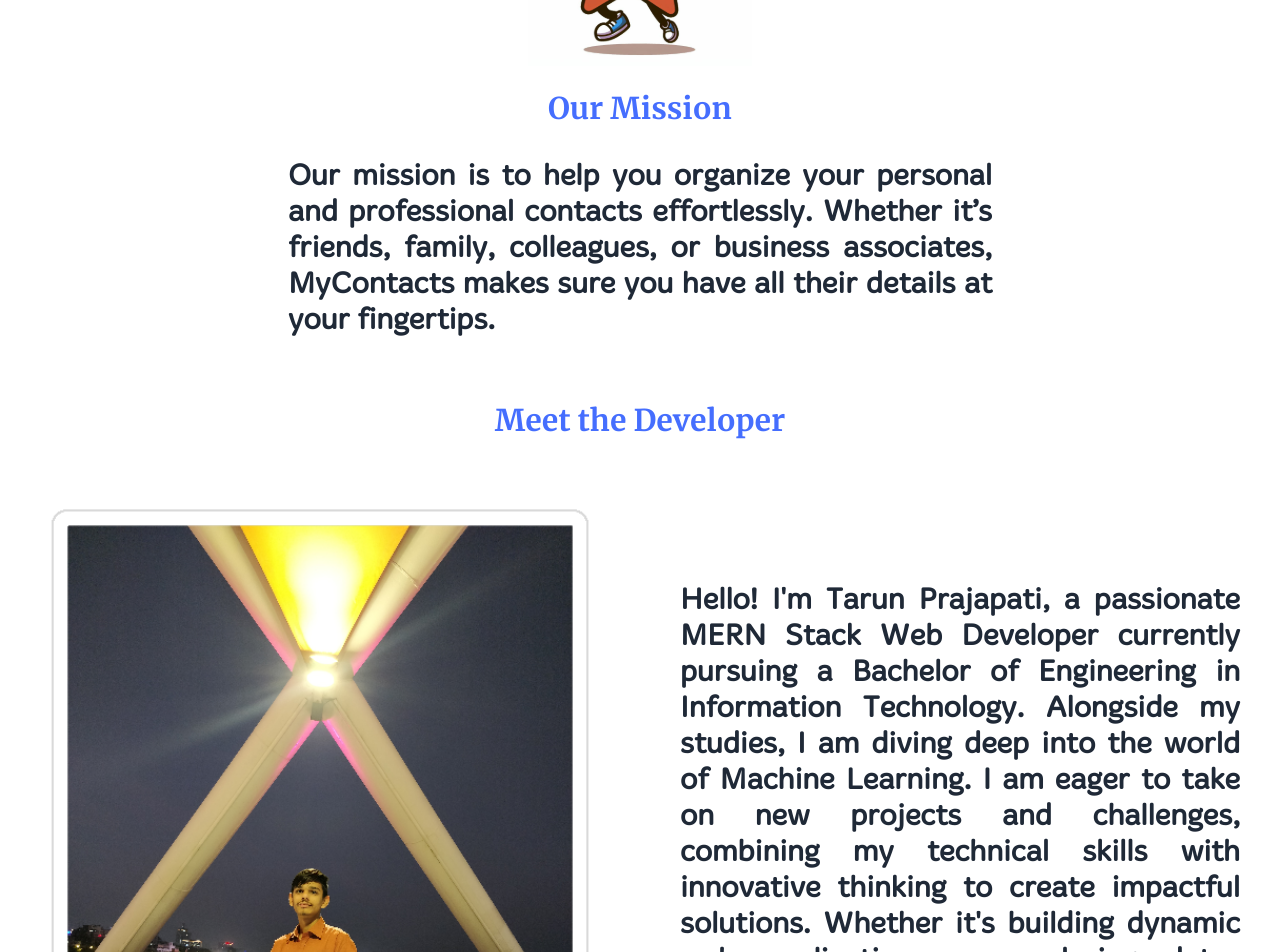
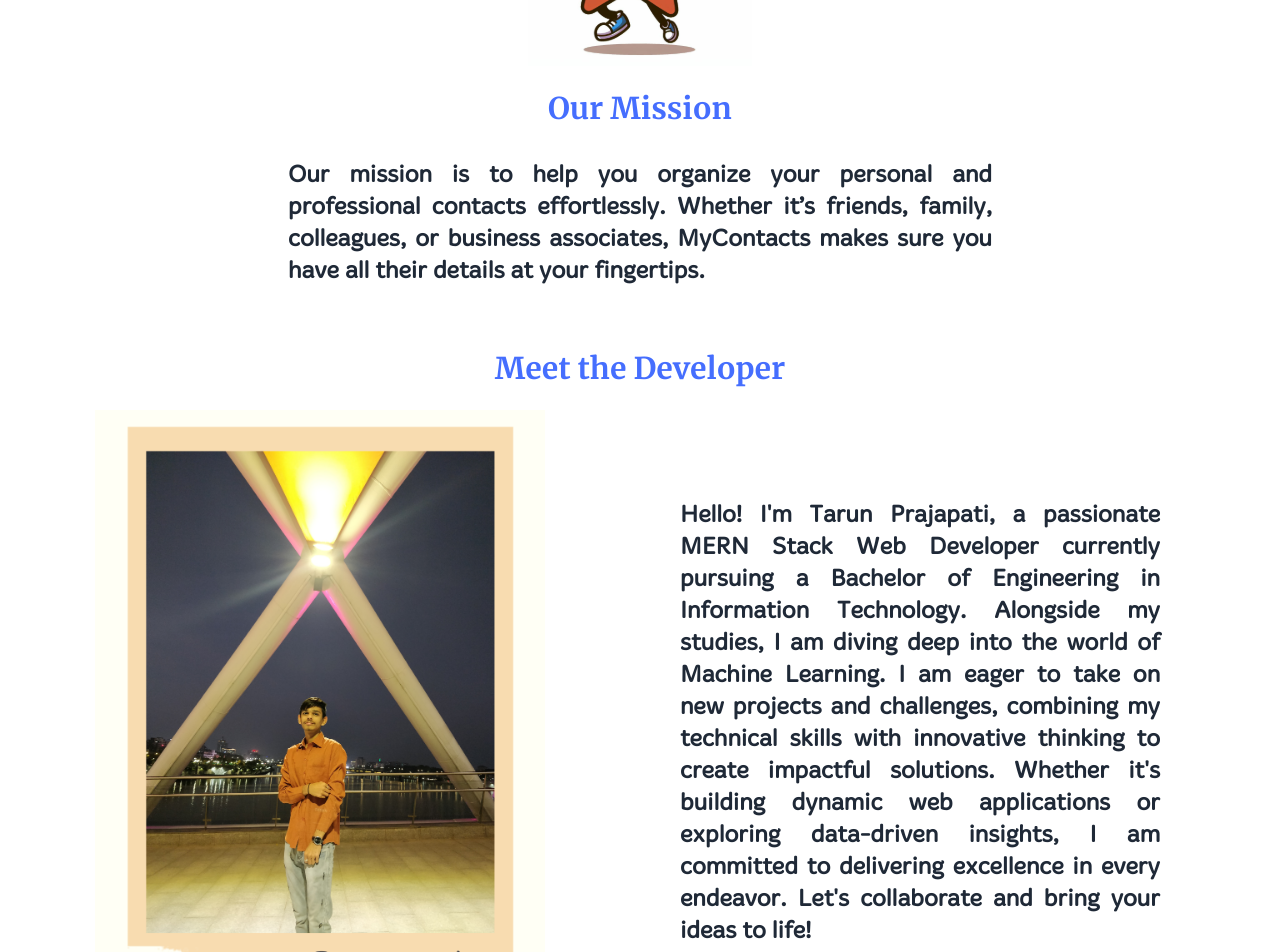
Before and after one commit to TarunPrajapati-9/MyContacts, a React (Vite) app in the folder client/: page /about in a window 1280 px wide. Shown: the part 340-1292 px from the top of the page. Built offline with nearby package versions, Linux system fonts and the light colour scheme; no server answers.

Commit message:
About and Footer Page Added

```diff
--- a/client/src/components/About.tsx
+++ b/client/src/components/About.tsx
@@ -13,7 +13,7 @@ export default function About() {
   };
 
   return (
-    <div className="bg-[#FFFFFF]">
+    <div className="bg-[#FFFFFF] select-none">
       {/* logo section */}
       <div className="flex justify-center select-none pointer-events-none">
         <img src="/about.svg" alt="about" className="my-2" />
@@ -24,7 +24,7 @@ export default function About() {
         <p className="font-title text-[#456EFE] text-center text-3xl">
           Our Mission
         </p>
-        <p className="font-aboutDesc text-justify font-semibold p-8 text-3xl mx-auto max-w-screen-md">
+        <p className="font-aboutDesc text-justify font-semibold p-8 text-2xl mx-auto max-w-screen-md">
           Our mission is to help you organize your personal and professional
           contacts effortlessly. Whether it’s friends, family, colleagues, or
           business associates, MyContacts makes sure you have all their details
@@ -38,15 +38,15 @@ export default function About() {
           Meet the Developer
         </p>
         <div className="flex flex-col md:flex-row items-center md:items-start justify-between">
-          <div className="w-full md:w-1/2 flex justify-center md:justify-end mb-6 md:mb-0">
+          <div className="w-full md:w-1/2 flex justify-center mb-6 pointer-events-none">
             <img
-              src="/developer.png"
+              src="/TarunPrajapati.png"
               alt="developer"
-              className="w-3/4 md:w-full max-w-xs md:max-w-full"
+              className="w-3/4 md:w-[450px] max-w-xs md:max-w-full"
             />
           </div>
-          <div className="w-full md:w-1/2 md:my-20">
-            <p className="font-aboutDesc text-justify font-semibold p-10 md:text-3xl text-2xl">
+          <div className="w-full md:w-1/2 md:my-12">
+            <p className="font-aboutDesc text-justify font-semibold p-10 text-2xl md:mr-20">
               Hello! I'm Tarun Prajapati, a passionate MERN Stack Web Developer
               currently pursuing a Bachelor of Engineering in Information
               Technology. Alongside my studies, I am diving deep into the world
@@ -57,18 +57,20 @@ export default function About() {
               delivering excellence in every endeavor. Let's collaborate and
               bring your ideas to life!
             </p>
-            <div className="flex gap-6 justify-center mb-4 cursor-pointer">
+            <div className="flex gap-6 justify-center mb-4">
               <p className="font-aboutDesc font-semibold p-4 text-2xl">
                 Connect :
               </p>
               <img
                 src="/assets/icons/github.svg"
                 alt="github"
+                className="cursor-pointer"
                 onClick={handleClick}
               />
               <img
                 src="/assets/icons/linkedin1.svg"
                 alt="linkedin"
+                className="cursor-pointer"
                 onClick={handleClick}
               />
             </div>
--- a/client/src/components/Footer.tsx
+++ b/client/src/components/Footer.tsx
@@ -60,14 +60,14 @@ const Footer = () => {
               className="px-1 w-[50px] h-[50px] cursor-pointer hover:opacity-85"
             />
           </a>
-          <p className="font-footer text-center text-2xl">
+          <p className="font-footer text-center text-2xl select-all">
             mycontactsapp.team@gmail.com
           </p>
         </div>
       </div>
 
       {/* CopyRight Section */}
-      <div className="font-title text-center p-8">
+      <div className="font-title text-center p-8 select-none">
         &copy; {date.getFullYear()} - All Rights Reserved | MyContacts
       </div>
     </>
--- a/client/src/components/Home.tsx
+++ b/client/src/components/Home.tsx
@@ -24,12 +24,12 @@ const Home = () => {
             Welcome to MyContacts!
           </div>
           <div className="font-content my-5 md:text-2xl text-xl px-4 md:text-left text-justify">
-            <p className="mt-8">
+            <p className="mt-8 text-justify">
               Your Personal Contact Manager Stay organized and connected with
               MyContacts, your ultimate solution for managing your personal
               contacts.
             </p>
-            <p className="mt-12">
+            <p className="mt-12 text-justify">
               Whether you're looking to keep track of friends, family, or
               business contacts, MyContacts makes it easy to maintain your
               contact diary in one convenient location.
@@ -44,7 +44,7 @@ const Home = () => {
 
       {/* Middle Section */}
       <div className="flex justify-center items-center px-4 md:px-7 py-2 mt-4 select-none">
-        <p className="font-content md:text-2xl text-xl text-justify md:text-left">
+        <p className="font-content md:text-2xl text-xl text-justify">
           With MyContacts, managing your contacts has never been simpler. Say
           goodbye to scattered address books and hello to streamlined contact
           management. Start organizing your contacts today with MyContacts!
@@ -88,7 +88,7 @@ const Home = () => {
             Key Features
           </div>
           <div className="font-content my-5 md:text-2xl text-xl px-4 text-justify">
-            <ul className="list-disc ml-8">
+            <ul className="list-disc ml-8 text-justify">
               {features.map((feature, index) => (
                 <li key={index}>{feature}</li>
               ))}
```
Also changed, not shown: client/public/TarunPrajapati.png (added).
